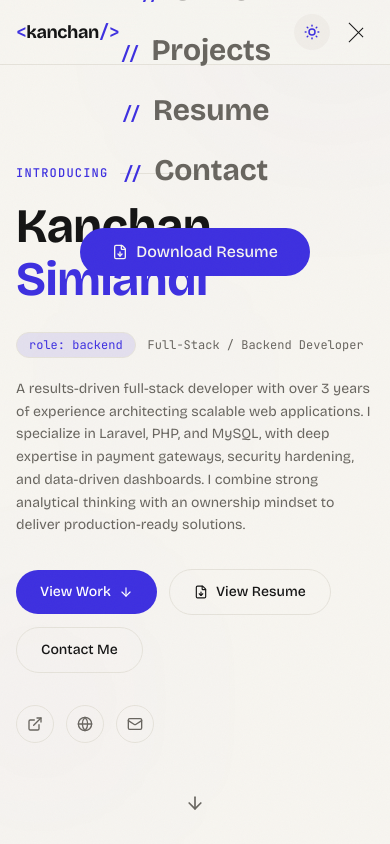
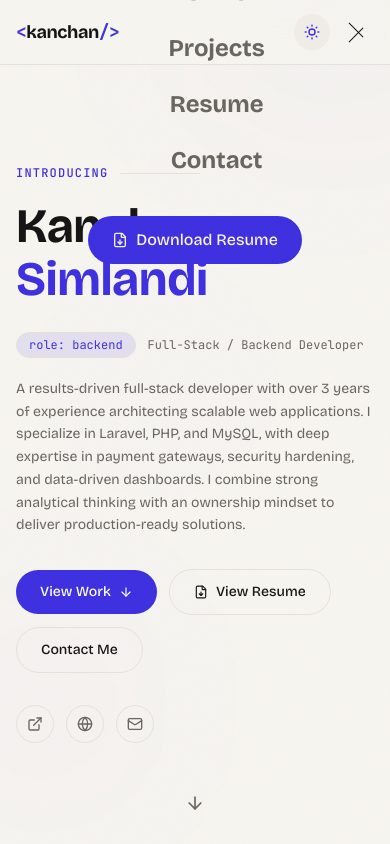
Before and after one commit to simlandikanchan2-sudo/portfolio, a Next.js app: page / in a window 390 px wide. Both pictures are taken after a click on the button 356 px from the left and 32 px from the top of the page. Shown: the top 844 px of the page. Built offline with nearby package versions, Linux system fonts and the light colour scheme.

Commit message:
fix: improve mobile responsiveness for 350px viewports

```diff
--- a/src/components/sections/experience.tsx
+++ b/src/components/sections/experience.tsx
@@ -101,7 +101,7 @@ export function Experience() {
                                 delay: i * 0.04,
                                 duration: 0.3,
                               }}
-                              className="flex gap-2 text-sm text-muted-foreground"
+                              className="flex gap-2 text-sm text-muted-foreground break-words"
                             >
                               <span className="shrink-0 mt-1.5 w-1.5 h-1.5 rounded-full bg-accent" />
                               {ach}
--- a/src/components/sections/resume.tsx
+++ b/src/components/sections/resume.tsx
@@ -97,7 +97,7 @@ export function Resume() {
                       {exp.achievements.map((ach, j) => (
                         <li
                           key={j}
-                          className="text-xs text-muted-foreground flex gap-2"
+                          className="text-xs text-muted-foreground flex gap-2 break-words"
                         >
                           <span className="shrink-0 mt-1 w-1 h-1 rounded-full bg-accent" />
                           {ach}
--- a/src/components/ui/navbar.tsx
+++ b/src/components/ui/navbar.tsx
@@ -74,7 +74,7 @@ export function Navbar() {
       <nav className="mx-auto max-w-7xl flex items-center justify-between px-4 sm:px-8 h-16">
         <button
           onClick={() => window.scrollTo({ top: 0, behavior: "smooth" })}
-          className="font-sans text-lg font-bold tracking-tight hover:text-accent transition-colors"
+          className="font-sans text-lg font-bold tracking-tight hover:text-accent transition-colors truncate max-w-[160px] sm:max-w-none"
         >
           <span className="text-accent font-mono">&lt;</span>
           {personalInfo.name.split(" ")[0].toLowerCase()}
@@ -158,16 +158,16 @@ export function Navbar() {
               variants={stagger}
               initial="hidden"
               animate="visible"
-              className="flex flex-col items-center gap-6"
+              className="flex flex-col items-center gap-6 px-4"
             >
               {navLinks.map((link) => (
                 <motion.button
                   key={link.href}
                   variants={linkItem}
                   onClick={() => handleNav(link.href)}
-                  className="text-3xl font-sans font-bold text-muted-foreground hover:text-foreground transition-colors"
+                  className="text-2xl sm:text-3xl font-sans font-bold text-muted-foreground hover:text-foreground transition-colors"
                 >
-                  <span className="text-accent font-mono text-lg">{'// '}</span>
+                  <span className="text-accent font-mono text-base sm:text-lg">{'// '}</span>
                   {link.label}
                 </motion.button>
               ))}
@@ -175,7 +175,7 @@ export function Navbar() {
                 <a
                   href="/resume.pdf"
                   download
-                  className="inline-flex items-center gap-2 px-8 py-3 rounded-full bg-accent text-accent-foreground font-medium text-base hover:opacity-90 transition-all"
+                  className="inline-flex items-center gap-2 px-6 sm:px-8 py-3 rounded-full bg-accent text-accent-foreground font-medium text-base hover:opacity-90 transition-all max-w-[90vw] justify-center"
                 >
                   <FileDown className="w-4 h-4" />
                   Download Resume
```
